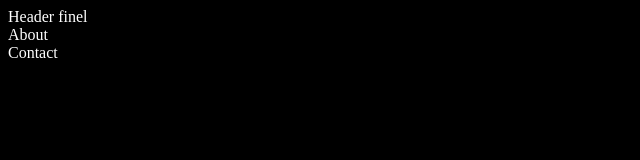
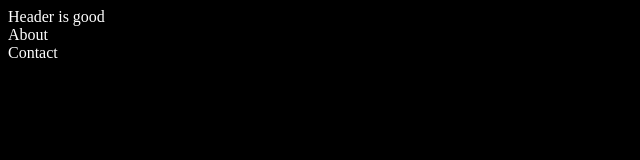
Before and after one commit to sandhusukhdeep2/portfolio, a React (Create React App) app: page / in a window 1280 px wide. Shown: the top 160 px of the page, without its empty margins (0-640 px from the left). Built offline with nearby package versions, Linux system fonts and the light colour scheme.

Commit message:
head change

```diff
--- a/src/components/header/Header.jsx
+++ b/src/components/header/Header.jsx
@@ -3,7 +3,7 @@ import './Header.css'
 
 const Header = () => {
   return (
-    <div>Header finel</div>
+    <div>Header is good</div>
   )
 }
 
```
